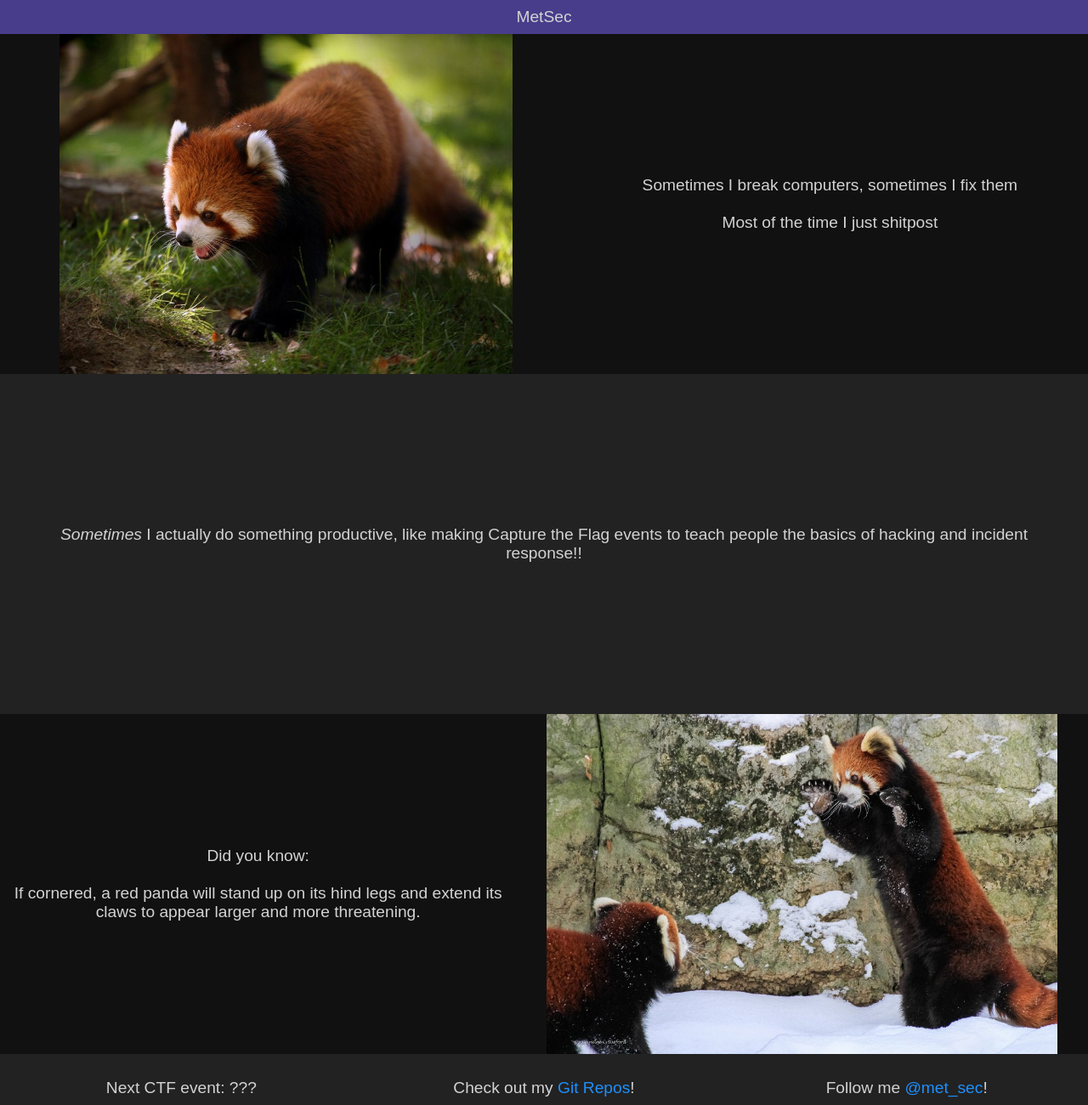
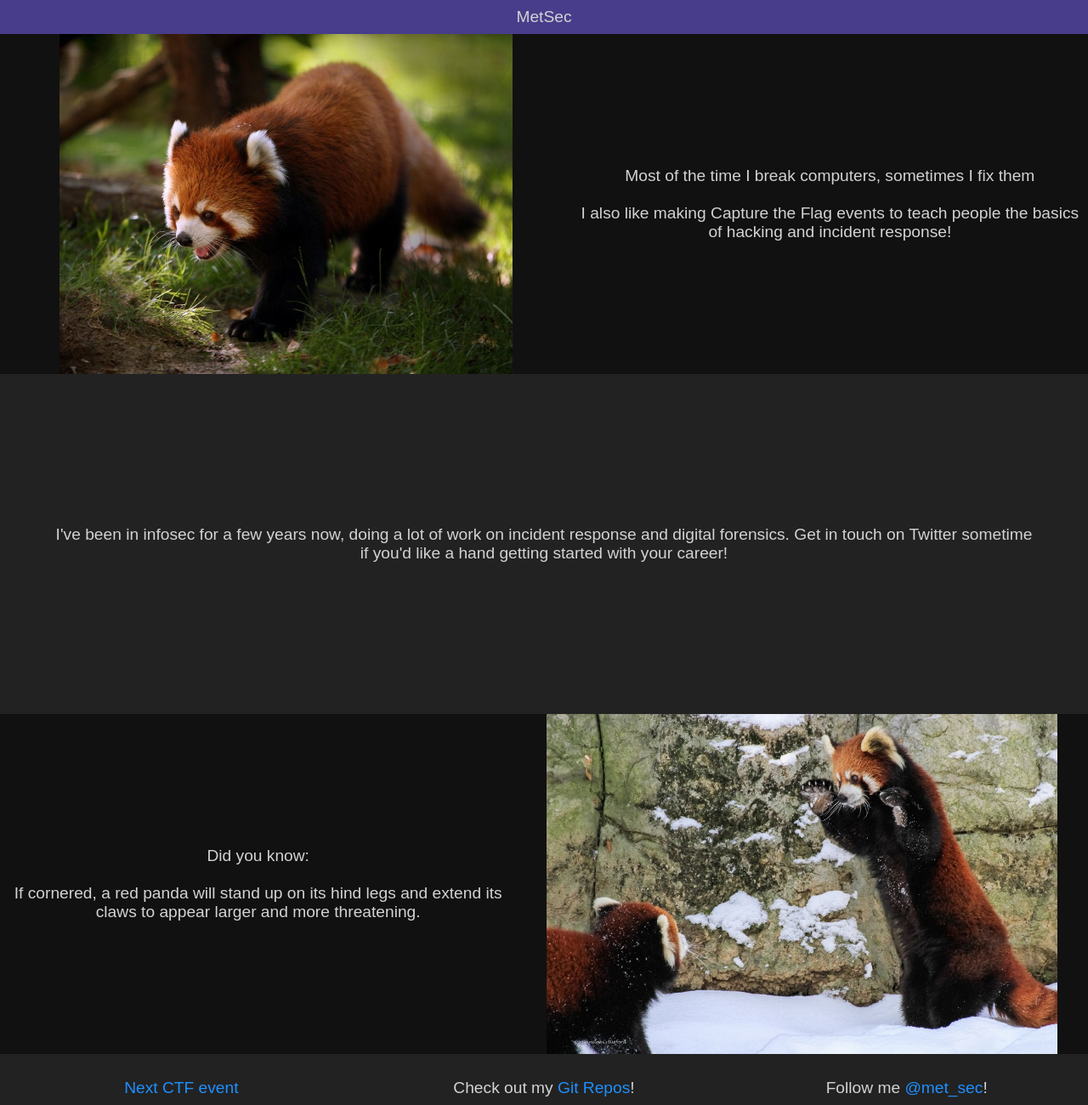
Before and after one commit to met-sec/met-sec.github.io, a plain HTML site: page index.html in a window 1280 px wide. Shown: the whole page at 85% size. Drawn offline with Linux system fonts and the light colour scheme.

Commit message:
Change in tone

```diff
--- a/index.html
+++ b/index.html
@@ -19,17 +19,18 @@
 
     <div class="flex" id="r2">
 
-        <img class="content scale" src="res/Red Panda Walking.jpg" alt="A red panda about to commit war crimes"/>
+        <img class="content scale" src="res/Red Panda Walking.jpg" alt="A red panda"/>
         <div class="content">
-            <span>Sometimes I break computers, sometimes I fix them</span> <br><br>
-            <span>Most of the time I just shitpost</span>
+            <span>Most of the time I break computers, sometimes I fix them</span> <br><br>
+            <span>I also like making Capture the Flag events to teach people
+            the basics of hacking and incident response!</span>
         </div>
     </div>
 
     <div class="flex" id="r3">
         <div class="content">
-            <span><i>Sometimes</i> I actually do something productive, like making Capture the Flag events to teach people
-            the basics of hacking and incident response!!</span>
+            <span>I've been in infosec for a few years now, doing a lot of work on incident response and digital forensics.</span>
+            <span>Get in touch on Twitter sometime if you'd like a hand getting started with your career!</span>
         </div>
     </div>
 
@@ -38,12 +39,12 @@
             <span>Did you know:</span> <br><br>
             <span>If cornered, a red panda will stand up on its hind legs and extend its claws to appear larger and more threatening.</span>
         </div>
-        <img class="content scale" src="res/redpandastanding.jpg" alt="A red panda about to commit even more war crimes"/>
+        <img class="content scale" src="res/redpandastanding.jpg" alt="Also a red panda"/>
     </div>
 
     <footer class="flex" id="r5">
         <div class="content">
-            <span>Next CTF event: ???</span>
+            <span><a href="/ctf">Next CTF event</a></span>
         </div>
         <div class="content">
             <span>Check out my <a href="https://github.com/met-sec">Git Repos</a>!</span>
```
